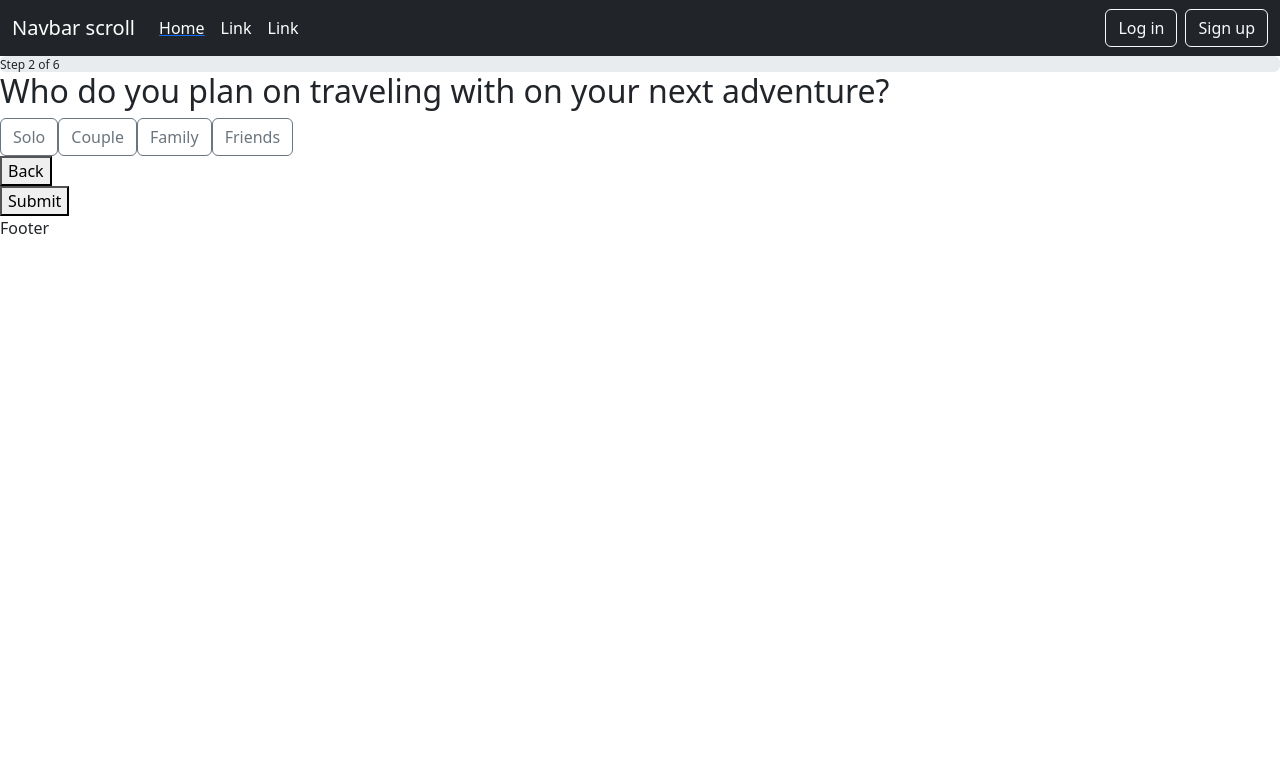
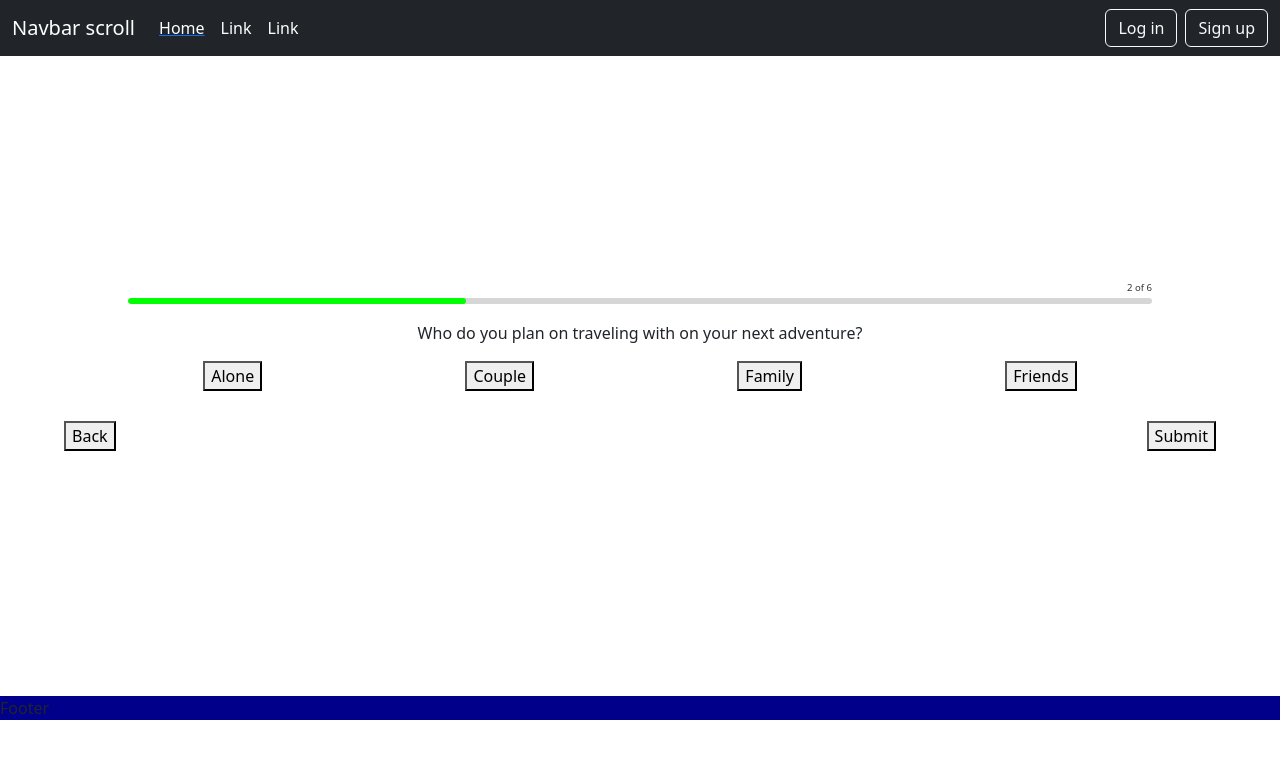
Before and after one commit to McTeaCup/TravelGenie, a React (Vite) app in the folder chaschallengegrp5.client/: page /party in a window 1280 px wide. Shown: the top 758 px of the page. Built offline with nearby package versions, Linux system fonts and the light colour scheme.

Commit message:
Börjat styling på forms Landing, destination har blivit stylade och party är halvägs klar med styling

```diff
--- a/chaschallengegrp5.client/src/components/Footer.jsx
+++ b/chaschallengegrp5.client/src/components/Footer.jsx
@@ -1,7 +1,8 @@
 import React from 'react';
+import style from '../style.module.css'
 
 const Footer = () => {
-    return <div>Footer</div>;
+    return <div className={style.footer}>Footer</div>;
 }
 
 export default Footer;
--- a/chaschallengegrp5.client/src/components/button.jsx
+++ b/chaschallengegrp5.client/src/components/button.jsx
@@ -1,5 +1,4 @@
 import React, { useState } from 'react';
-import Button from 'react-bootstrap/Button';
 
 const useSelection = (initialState = null) => {
     const [selected, setSelected] = useState(initialState);
@@ -21,7 +20,7 @@ const Toggle = ({ value, selected, handleSel, handleChoice }) => {
 
     return (
         //Bootstrap knapp borde kanske ändra
-        <button type="button" className="btn btn-outline-secondary" style={buttonStyle} onClick={handleClick}>{value} </button>
+        <button type="button" className="" style={buttonStyle} onClick={handleClick}>{value} </button>
     )
 }
 export { useSelection, Toggle };
--- a/chaschallengegrp5.client/src/index.css
+++ /dev/null
@@ -1,5 +0,0 @@
-.card-box {
-    display: flex;
-    flex-wrap: wrap;
-    gap: 20px;
-}
--- a/chaschallengegrp5.client/src/main.jsx
+++ b/chaschallengegrp5.client/src/main.jsx
@@ -1,7 +1,7 @@
 import React from 'react'
 import ReactDOM from 'react-dom/client'
 import App from './App.jsx'
-import './index.css'
+// import style from './style.module.css'
 import { BrowserRouter as Router } from 'react-router-dom';
 import { AuthProvider } from './components/Auth';
 import { AnswerProvider } from './components/AnswerContext.jsx';
--- a/chaschallengegrp5.client/src/pages/0landing.jsx
+++ b/chaschallengegrp5.client/src/pages/0landing.jsx
@@ -1,18 +1,21 @@
 import React from "react"
 import { Link } from 'react-router-dom';
 import { useChoice } from "../components/landingchoice-logic";
+import style from '../style.module.css'
 
 function Landing() {
     const { setAiHelp } = useChoice();
 
     return (
-        <div className="box">
-            <h1>Welcome!</h1>
-            <h4>Do you want to scroll through diffrent options and make your own activity plan or do you want an AI inspired plan</h4>
-            <div className="btn-container">
-                <Link to={'/destination'}><button onClick={() => setAiHelp(false)}>I want to decide for myself</button></Link>
-                <Link to={'/destination'}><button onClick={() => setAiHelp(true)}>AI generate for me!</button></Link>
+        <div className={style.boxier}>
+
+            <h1 className={style.formTitle}>Welcome!</h1>
+            <h4 className={style.formText}>Do you want to scroll through diffrent options and make your own activity plan or do you want an AI inspired plan?</h4>
+            <div className={style.btnContainer}>
+                <Link to={'/destination'}><button className={style.formButton} onClick={() => setAiHelp(false)}>I want to decide for myself</button></Link>
+                <Link to={'/destination'}><button className={style.formButton} onClick={() => setAiHelp(true)}>AI generate for me!</button></Link>
             </div>
+
 
         </div>
     )
--- a/chaschallengegrp5.client/src/pages/1destination.jsx
+++ b/chaschallengegrp5.client/src/pages/1destination.jsx
@@ -1,29 +1,30 @@
-import React from 'react'
+import React from 'react';
 import { Link } from 'react-router-dom';
+import style from '../style.module.css'
 
 function Destination() {
     return (
-        <div>
-            <div className='progress'>
-                <p>Step 1 of 6</p>
-                <div className='line' />
+        <div className={style.boxier}>
+            <div className={style.progressContainer}>
+                <p className={style.progressText}>1 of 6</p>
+                <div className={style.progress}>
+                    <div className={style.line} />
+                </div>
             </div>
-            <div>
-                <h1>Välkommen! Hitta dina favorit aktiviteter Sök nedan</h1>
-                <label htmlFor="input" type="input">What City Are You Going To?*</label>
-                <input placeholder="Select A City"></input><br />
-                <label htmlFor="date">Date:</label>
-                <input type="date" name="date" />
+
+            <h1 className={style.formText}>What city are you going to?</h1>
+            <div className={style.inputs}>
+                <input className={style.input} placeholder="Select a country" />
+                <input className={style.input} placeholder="Select a city" />
+                <input className={style.input} type="date" />
             </div>
-            <div>
-                <div><Link to={'/'}><button>Back</button></Link></div>
-                <div><Link to="/party"><button type="submit">Submit</button></Link></div>
+            <div className={style.btnContainer}>
+                <Link to={'/'}><button className={style.desButton}>Back</button></Link>
+                <Link to="/party"><button className={style.desButton} type="submit">Next</button></Link>
+
             </div>
         </div>
-
-
-
-    )
+    );
 }
 
 export default Destination;
--- a/chaschallengegrp5.client/src/pages/2party.jsx
+++ b/chaschallengegrp5.client/src/pages/2party.jsx
@@ -2,6 +2,7 @@ import React from 'react';
 import { Link } from 'react-router-dom';
 import { useAnswers } from '../components/AnswerContext';
 import { useSelection, Toggle } from '../components/button.jsx';
+import style from '../style.module.css'
 
 const Party = () => {
     const { answers, setAnswers } = useAnswers();
@@ -14,15 +15,17 @@ const Party = () => {
     const [selectedOption, handleSel] = useSelection();
 
     return (
-        <div>
-            <div className='progress'>
-                <p>Step 2 of 6</p>
-                <div className='line' />
+        <div className={style.boxier}>
+            <div className={style.progressContainer}>
+                <p className={style.progressText}>2 of 6</p>
+                <div className={style.progress}>
+                    <div className={style.line2} />
                 </div>
-            <div className='box'>
-                <h2>Who do you plan on traveling with on your next adventure?</h2>
-                <div className='btnContainer'>
-                    {['Solo', 'Couple', 'Family', 'Friends'].map(choice => (
+            </div>
+
+            <h2 className={style.formText}>Who do you plan on traveling with on your next adventure?</h2>
+            <div className={style.partyContainer}>
+                {['Alone', 'Couple', 'Family', 'Friends'].map(choice => (
                     <Toggle
                         key={choice}
                         value={choice}
@@ -32,8 +35,8 @@ const Party = () => {
                     />
                 ))}
             </div>
-            </div>
-            <div>
+
+            <div className={style.btnContainer}>
                 <div><Link to="/destination"><button>Back</button></Link></div>
                 <div><Link to="/budget"><button type="submit">Submit</button></Link></div>
             </div>
--- /dev/null
+++ b/chaschallengegrp5.client/src/style.module.css
@@ -0,0 +1,127 @@
+.card-box {
+    display: flex;
+    flex-wrap: wrap;
+    gap: 20px;
+}
+
+.box {
+    margin-top: -10rem;
+    display: flex;
+    flex-direction: column;
+    justify-content: center;
+    align-items: center;
+    width: 90vw;
+}
+
+
+.boxier {
+    display: flex;
+    align-items: center;
+    justify-content: center;
+    width: 100vw;
+    height: 80vh;
+    flex-direction: column;
+}
+
+.formTitle {
+    text-align: center;
+    font-size: 2.5rem;
+    font-weight: 600;
+}
+
+.formText {
+    text-align: center;
+    font-size: 1rem;
+}
+
+.formButton {
+    background-color: lightgrey;
+    padding: 10px;
+    border-radius: 5px;
+    font-size: 0.7rem;
+    border: solid 1px black;
+}
+
+.footer {
+    background-color: darkblue;
+
+}
+
+.progressContainer {
+    width: 80%;
+    position: relative;
+    margin-bottom: 20px;
+}
+
+.progressText {
+    font-size: 0.6rem;
+    color: #333;
+    margin-bottom: 3px;
+    text-align: right;
+}
+
+.progress {
+    width: 100%;
+    height: 6px;
+    background-color: #d6d6d6;
+    border-radius: 5px;
+    overflow: hidden;
+}
+
+.line {
+    height: 100%;
+    width: 16.666%;
+    background-color: #00FF00;
+    border-radius: 5px;
+}
+
+/* Its lazy i know */
+.line2 {
+    height: 100%;
+    width: 33%;
+    background-color: #00FF00;
+    border-radius: 5px;
+}
+
+.inputs {
+    display: flex;
+    flex-direction: column;
+    gap: 10px;
+    margin-bottom: 20px;
+}
+
+.input,
+input[type="date"] {
+    padding: 15px;
+    border: none;
+    background-color: #eee;
+    border-radius: 10px;
+}
+
+.label {
+    font-weight: bold;
+}
+
+.btnContainer {
+    display: flex;
+    justify-content: space-between;
+    padding: 20px 0;
+    width: 90%;
+}
+
+.partyContainer {
+    display: flex;
+    justify-content: space-evenly;
+    width: 100%;
+    padding: 10px 0;
+}
+
+.desButton {
+    background-color: lightgrey;
+    padding: 10px;
+    padding-left: 30px;
+    padding-right: 30px;
+    border-radius: 8px;
+    font-size: 0.9rem;
+    border: solid 1px black;
+}
```
Lines whose indentation alone changed are shown as unchanged.
